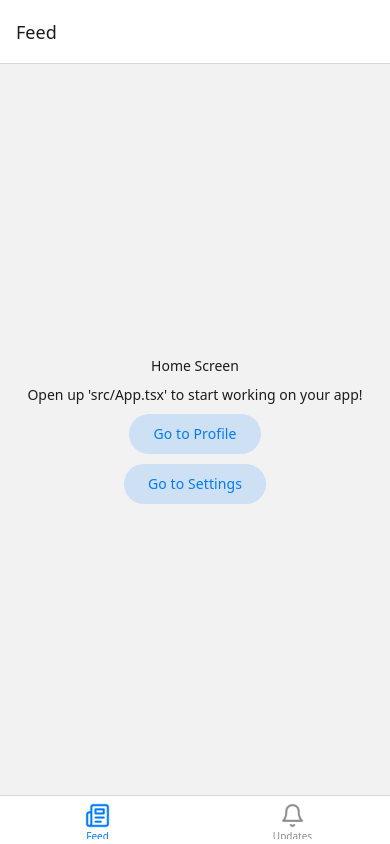
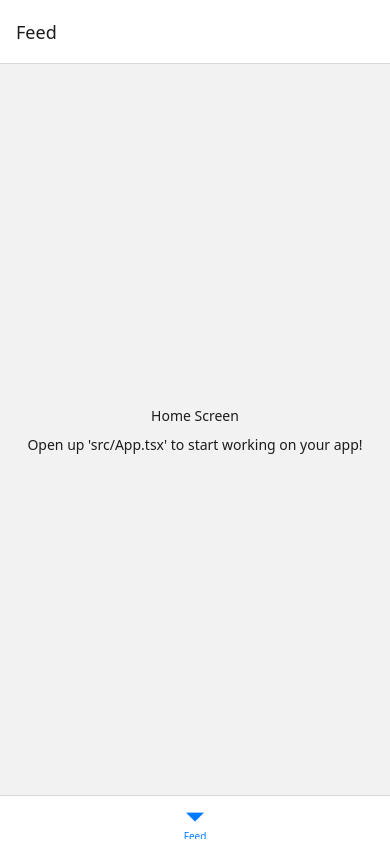
Before and after one commit to juanjo-ga/core-blockhouse, a React Native app: screen / in a window 390 px wide. Built offline with nearby package versions, Linux system fonts and the light colour scheme.

Commit message:
Initial Commit

```diff
--- a/package.json
+++ b/package.json
@@ -14,6 +14,8 @@
     "@react-navigation/elements": "^2.2.3",
     "@react-navigation/native": "^7.0.12",
     "@react-navigation/native-stack": "^7.1.13",
+    "@react-navigation/stack": "^7.1.1",
+    "@reduxjs/toolkit": "^2.5.1",
     "expo": "~52.0.11",
     "expo-asset": "~11.0.1",
     "expo-dev-client": "~5.0.4",
@@ -23,10 +25,10 @@
     "react-dom": "18.3.1",
     "react-native": "0.76.3",
     "react-native-edge-to-edge": "^1.1.3",
+    "react-native-gesture-handler": "~2.20.2",
     "react-native-safe-area-context": "4.12.0",
     "react-native-screens": "~4.1.0",
-    "react-native-web": "~0.19.13",
-    "react-native-gesture-handler": "~2.20.2"
+    "react-native-web": "~0.19.13"
   },
   "devDependencies": {
     "@babel/core": "^7.20.0",
--- a/src/App.tsx
+++ b/src/App.tsx
@@ -2,29 +2,24 @@ import { Assets as NavigationAssets } from '@react-navigation/elements';
 import { Asset } from 'expo-asset';
 import * as SplashScreen from 'expo-splash-screen';
 import * as React from 'react';
-import { Navigation } from './navigation';
+import { NavigationContainer } from '@react-navigation/native';
+import { Navigation } from './components/rootnavigation';
 
-Asset.loadAsync([
-  ...NavigationAssets,
-  require('./assets/newspaper.png'),
-  require('./assets/bell.png'),
-]);
+// Asset.loadAsync([
+//   ...NavigationAssets,
+//   require('./assets/newspaper.png'),
+//   require('./assets/bell.png'),
+// ]);
 
 SplashScreen.preventAutoHideAsync();
 
 export function App() {
   return (
-    <Navigation
-      linking={{
-        enabled: 'auto',
-        prefixes: [
-          // Change the scheme to match your app's scheme defined in app.json
-          'helloworld://',
-        ],
-      }}
-      onReady={() => {
-        SplashScreen.hideAsync();
-      }}
-    />
+
+
+
+
+    <Navigation/>
+
   );
 }
--- /dev/null
+++ b/src/components/homenavigator.tsx
@@ -0,0 +1,14 @@
+import { createBottomTabNavigator } from "@react-navigation/bottom-tabs";
+import { Home } from "../navigation/screens/Home";
+
+export const HomeTabs = createBottomTabNavigator({
+  screens: {
+    Home: {
+      screen: Home,
+      options: {
+        title: 'Feed',
+
+      },
+    },
+  },
+});
--- /dev/null
+++ b/src/components/rootnavigation.tsx
@@ -0,0 +1,36 @@
+import { createStaticNavigation, NavigationContainer, StaticParamList } from "@react-navigation/native";
+import { createNativeStackNavigator } from "@react-navigation/native-stack";
+import { HomeTabs } from "./homenavigator";
+import { NotFound } from "../navigation/screens/NotFound";
+
+
+const RootStack = createNativeStackNavigator({
+  screens: {
+    HomeTabs: {
+      screen: HomeTabs,
+      options: {
+        title: 'Home',
+        headerShown: false,
+      },
+    },
+    NotFound: {
+      screen: NotFound,
+      options: {
+        title: '404',
+      },
+      linking: {
+        path: '*',
+      },
+    },
+  },
+});
+
+export const Navigation = createStaticNavigation(RootStack);
+
+type RootStackParamList = StaticParamList<typeof RootStack>;
+
+declare global {
+  namespace ReactNavigation {
+    interface RootParamList extends RootStackParamList {}
+  }
+}
--- a/src/navigation/index.tsx
+++ /dev/null
@@ -1,105 +0,0 @@
-import { createBottomTabNavigator } from '@react-navigation/bottom-tabs';
-import { HeaderButton, Text } from '@react-navigation/elements';
-import {
-  createStaticNavigation,
-  StaticParamList,
-} from '@react-navigation/native';
-import { createNativeStackNavigator } from '@react-navigation/native-stack';
-import { Image } from 'react-native';
-import bell from '../assets/bell.png';
-import newspaper from '../assets/newspaper.png';
-import { Home } from './screens/Home';
-import { Profile } from './screens/Profile';
-import { Settings } from './screens/Settings';
-import { Updates } from './screens/Updates';
-import { NotFound } from './screens/NotFound';
-
-const HomeTabs = createBottomTabNavigator({
-  screens: {
-    Home: {
-      screen: Home,
-      options: {
-        title: 'Feed',
-        tabBarIcon: ({ color, size }) => (
-          <Image
-            source={newspaper}
-            tintColor={color}
-            style={{
-              width: size,
-              height: size,
-            }}
-          />
-        ),
-      },
-    },
-    Updates: {
-      screen: Updates,
-      options: {
-        tabBarIcon: ({ color, size }) => (
-          <Image
-            source={bell}
-            tintColor={color}
-            style={{
-              width: size,
-              height: size,
-            }}
-          />
-        ),
-      },
-    },
-  },
-});
-
-const RootStack = createNativeStackNavigator({
-  screens: {
-    HomeTabs: {
-      screen: HomeTabs,
-      options: {
-        title: 'Home',
-        headerShown: false,
-      },
-    },
-    Profile: {
-      screen: Profile,
-      linking: {
-        path: ':user(@[a-zA-Z0-9-_]+)',
-        parse: {
-          user: (value) => value.replace(/^@/, ''),
-        },
-        stringify: {
-          user: (value) => `@${value}`,
-        },
-      },
-    },
-    Settings: {
-      screen: Settings,
-      options: ({ navigation }) => ({
-        presentation: 'modal',
-        headerRight: () => (
-          <HeaderButton onPress={navigation.goBack}>
-            <Text>Close</Text>
-          </HeaderButton>
-        ),
-      }),
-    },
-    NotFound: {
-      screen: NotFound,
-      options: {
-        title: '404',
-      },
-      linking: {
-        path: '*',
-      },
-    },
-  },
-});
-
-export const Navigation = createStaticNavigation(RootStack);
-
-type RootStackParamList = StaticParamList<typeof RootStack>;
-
-declare global {
-  namespace ReactNavigation {
-    interface RootParamList extends RootStackParamList {}
-  }
-}
--- a/src/navigation/screens/Home.tsx
+++ b/src/navigation/screens/Home.tsx
@@ -6,10 +6,6 @@ export function Home() {
     <View style={styles.container}>
       <Text>Home Screen</Text>
       <Text>Open up 'src/App.tsx' to start working on your app!</Text>
-      <Button screen="Profile" params={{ user: 'jane' }}>
-        Go to Profile
-      </Button>
-      <Button screen="Settings">Go to Settings</Button>
     </View>
   );
 }
--- a/src/navigation/screens/Profile.tsx
+++ /dev/null
@@ -1,24 +0,0 @@
-import { Text } from '@react-navigation/elements';
-import { StaticScreenProps } from '@react-navigation/native';
-import { StyleSheet, View } from 'react-native';
-
-type Props = StaticScreenProps<{
-  user: string;
-}>;
-
-export function Profile({ route }: Props) {
-  return (
-    <View style={styles.container}>
-      <Text>{route.params.user}'s Profile</Text>
-    </View>
-  );
-}
-
-const styles = StyleSheet.create({
-  container: {
-    flex: 1,
-    justifyContent: 'center',
-    alignItems: 'center',
-    gap: 10,
-  },
-});
--- a/src/navigation/screens/Settings.tsx
+++ /dev/null
@@ -1,23 +0,0 @@
-import { Text } from '@react-navigation/elements';
-import { StyleSheet, View } from 'react-native';
-
-export function Settings() {
-  return (
-    <View style={styles.container}>
-      <Text>Settings Screen</Text>
-    </View>
-  );
-}
-
-const styles = StyleSheet.create({
-  container: {
-    flex: 1,
-    justifyContent: 'center',
-    alignItems: 'center',
-    gap: 10,
-  },
-  row: {
-    flexDirection: 'row',
-    gap: 10,
-  },
-});
--- a/src/navigation/screens/Updates.tsx
+++ /dev/null
@@ -1,19 +0,0 @@
-import { Text } from '@react-navigation/elements';
-import { StyleSheet, View } from 'react-native';
-
-export function Updates() {
-  return (
-    <View style={styles.container}>
-      <Text>Updates Screen</Text>
-    </View>
-  );
-}
-
-const styles = StyleSheet.create({
-  container: {
-    flex: 1,
-    justifyContent: 'center',
-    alignItems: 'center',
-    gap: 10,
-  },
-});
```
Also changed, not shown: src/context/store.ts (added, +12 -0 lines), src/navigation/screens/Login.tsx (added, +55 -0 lines), src/types/User.ts (added, +9 -0 lines), src/assets/newspaper.png (deleted), 1 other file (tests, documents, lock files or other folders).
